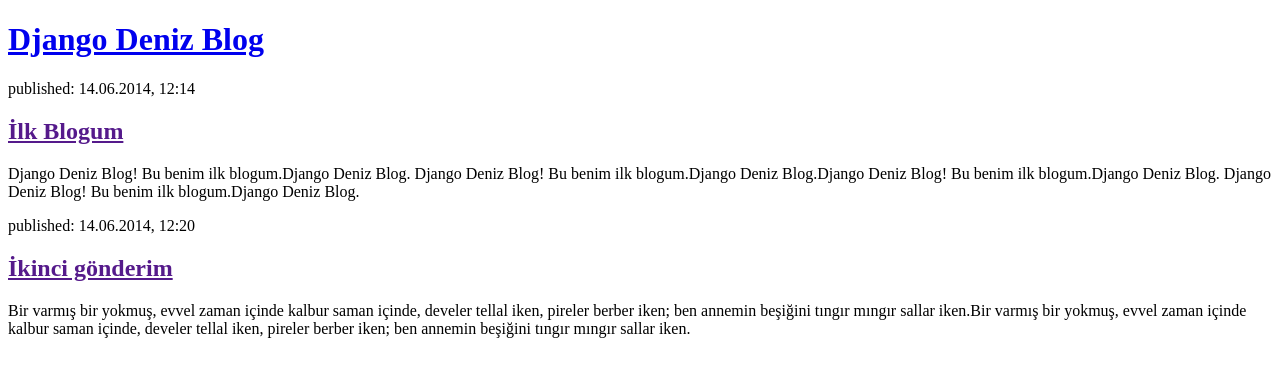
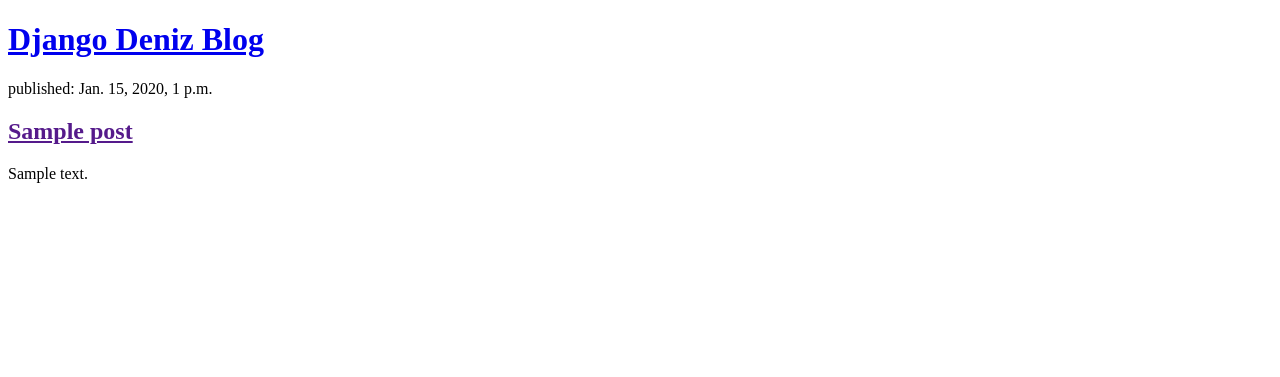
Before and after one commit to denizgelir/my-first-blog, a Django app: template blog/templates/blog/post_list.html in a window 1280 px wide. Shown: the top 377 px of the page. Run offline with Django 3.2, Linux system fonts and the light colour scheme; the template is opened without the code that fills it: values that come from a table or form of the project are taken from there, others are empty; tables that the repository leaves empty hold one stand-in row (values such as "Sample post").

Commit message:
Veritabanından gönderileri göstermek için template'ler değiştirildi.

```diff
--- a/blog/templates/blog/post_list.html
+++ b/blog/templates/blog/post_list.html
@@ -7,16 +7,16 @@
         <div>
             <h1><a href="/">Django Deniz Blog</a></h1>
         </div>
+
+        {% for post in posts %}
+
         <div>
-            <p>published: 14.06.2014, 12:14</p>
-            <h2><a href="">İlk Blogum</a></h2>
-            <p>Django Deniz Blog! Bu benim ilk blogum.Django Deniz Blog. Django Deniz Blog! Bu benim ilk blogum.Django Deniz Blog.Django Deniz Blog! Bu benim ilk blogum.Django Deniz Blog. Django Deniz Blog! Bu benim ilk blogum.Django Deniz Blog. </p>
+            <p> published: {{post.published_date}}</p>
+            <h2><a href="">{{post.title}}</a></h2>
+            <p>{{post.text|linebreaksbr}} </p>
         </div>
 
-        <div>
-            <p>published: 14.06.2014, 12:20</p>
-            <h2><a href="">İkinci gönderim</a></h2>
-            <p>Bir varmış bir yokmuş, evvel zaman içinde kalbur saman içinde, develer tellal iken, pireler berber iken; ben annemin beşiğini tıngır mıngır sallar iken.Bir varmış bir yokmuş, evvel zaman içinde kalbur saman içinde, develer tellal iken, pireler berber iken; ben annemin beşiğini tıngır mıngır sallar iken.</p>
-        </div>
+        {% endfor %}
+
     </body>
 </html>
--- a/blog/views.py
+++ b/blog/views.py
@@ -1,5 +1,7 @@
 from django.shortcuts import render
-
+from django.utils import timezone
+from .models import Post
 # Create your views here.
 def post_list(request) :
-	return render(request,'blog/post_list.html',{})
+    posts = Post.objects.filter(published_date__lte=timezone.now()).order_by('published_date')
+    return render(request, 'blog/post_list.html', {'posts': posts})
```
